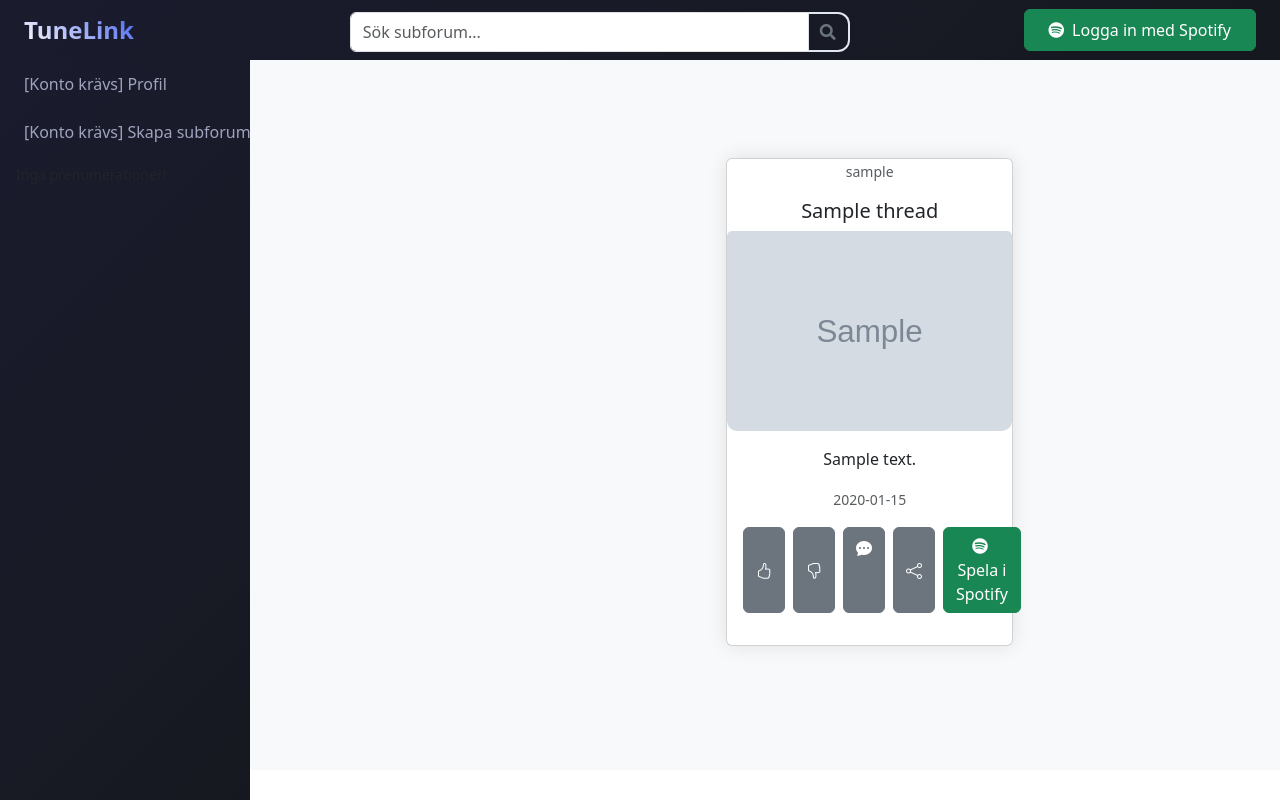
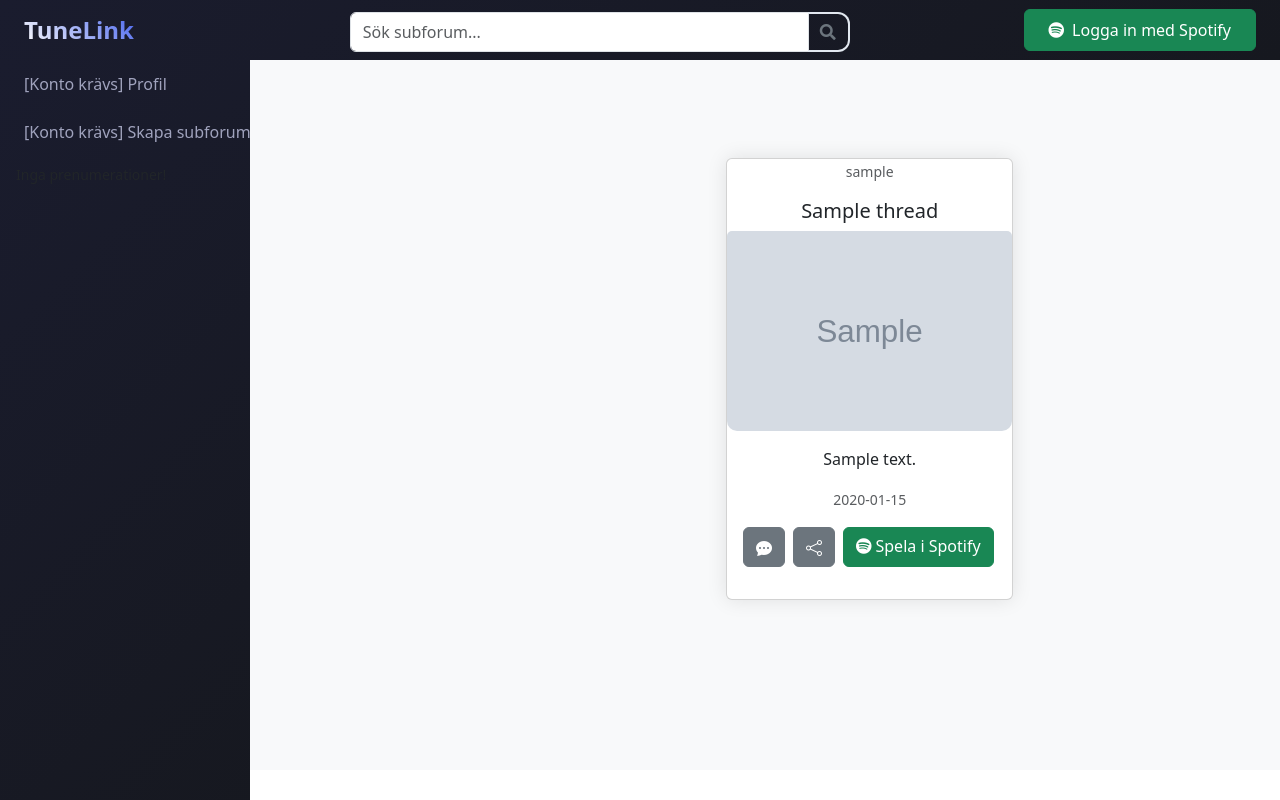
Before and after one commit to itsHampus/TuneLink_08, a Flask app: template templates/dashboard.html in a window 1280 px wide. Run offline with Flask 3, Linux system fonts and the light colour scheme; the template is opened without the code that fills it: most values are stand-ins (such as "Sample title", 1, 10 or a date in 2020); grey boxes marked "Sample" are stand-in pictures.

Commit message:
Small review changes

```diff
--- a/app.py
+++ b/app.py
@@ -15,7 +15,7 @@ from flask import (
 from spotipy import Spotify
 
 import db
-from auth import handle_callback, spotify_auth, get_app_spotify_client
+from auth import get_app_spotify_client, handle_callback, spotify_auth
 from spotify import get_album_image_url, get_dashboard_data, get_user, get_user_profile
 
 load_dotenv()
@@ -73,10 +73,10 @@ def index():
                 spotify_url = thread.get("spotify_url")
                 if spotify_url is not None:
                     thread["album_image"] = get_album_image_url(spotify_url, sp)
-            else:
-                thread["album_image"] = "/static/tunelink.png"
+                else:
+                    thread["album_image"] = "/static/tunelink.png"
         else:
-            user , threads = get_dashboard_data(token_info, user_id)
+            user, threads = get_dashboard_data(token_info, user_id)
     else:
         threads = db.get_all_threads()
         sp = get_app_spotify_client()
@@ -89,31 +89,19 @@ def index():
             else:
                 thread["album_image"] = "/static/tunelink.png"
 
-
-    return render_template("dashboard.html",
-                            threads = threads,
-                            show_all = show_all,
-                            user = user,
-                            auth_url = auth_url if user is None else None
+    return render_template(
+        "dashboard.html",
+        threads=threads,
+        show_all=show_all,
+        user=user,
+        auth_url=auth_url if user is None else None,
     )
 
 
 @app.route("/callback")
 def callback():
     handle_callback(session)
-    return redirect(url_for("profile"))
-
-
-# @app.route("/dashboard")
-# def dashboard():
-#     user_id = session.get("user_id")
-#     token_info = session.get("token_info")
-#     if token_info is None or user_id is None:
-#         return redirect(url_for("index"))
-
-#     user, threads = get_dashboard_data(token_info, user_id)
-
-#     return render_template("dashboard.html", threads=threads, user=user)
+    return redirect(url_for("index"))
 
 
 @app.route("/profile")
@@ -315,7 +303,6 @@ def page_not_found(err):
         except Exception as e:
             print(f"Fel vid hämtning av användarinfo: {e}")
 
-
     return (
         render_template(
             "error.html", error="Sidan du försöker nå, existerar inte.", user=user
--- a/templates/base.html
+++ b/templates/base.html
@@ -26,10 +26,11 @@
         <ul id="search-results" class="list-group dropdown-menu w-100 d-none mt-1" style="z-index:1050;"></ul>
       </div>
       {% if not user and auth_url %}
-        <a href="{{ auth_url }}" class="btn btn-success d-inline-flex align-items-center px-4 py-2">
-          <i class="fab fa-spotify me-2"></i> Logga in med Spotify
-        </a>
-      </div>
+        <div class="d-flex align-items-center">
+          <a href="{{ auth_url }}" class="btn btn-success d-inline-flex align-items-center px-4 py-2">
+            <i class="fab fa-spotify me-2"></i> Logga in med Spotify
+          </a>
+        </div>
       {% else %}
         <div class="d-flex align-items-center">
           {% if user.images and user.images|length > 0 %}
@@ -96,7 +97,7 @@
       </main>
     </div>
 
-x<div class="modal fade" id="start_subforum_modal" tabindex="-1" aria-labelledby="start_subforum_label" aria-hidden="true">
+<div class="modal fade" id="start_subforum_modal" tabindex="-1" aria-labelledby="start_subforum_label" aria-hidden="true">
   <div class="modal-dialog modal-dialog-centered">
     <div class="modal-content">
 
--- a/templates/dashboard.html
+++ b/templates/dashboard.html
@@ -31,16 +31,10 @@
             <p class="card-text">{{ thread.description }}</p>
             {% if thread.created_at %}
             <p class="card-text"><small class="text-muted">{{ thread.created_at.strftime("%Y-%m-%d") }}</small></p>
-          {% else %}
+            {% else %}
             <p class="card-text"><small class="text-muted">Datum saknas</small></p>
-          {% endif %}
+            {% endif %}
             <div class="d-flex gap-2 mb-3">
-              <button type="button" class="btn btn-secondary">
-                <i class="bi bi-hand-thumbs-up"></i>
-              </button>
-              <button type="button" class="btn btn-secondary">
-                <i class="bi bi-hand-thumbs-down"></i>
-              </button>
               <a href="{{ url_for('show_thread', thread_id=thread.id) }}" class="btn btn-secondary">
                 <i class="bi bi-chat-dots-fill"></i>
               </a>
```
Also changed, not shown: auth.py (+6 -5 lines), db.py (+5 -2 lines), 1 other file.
